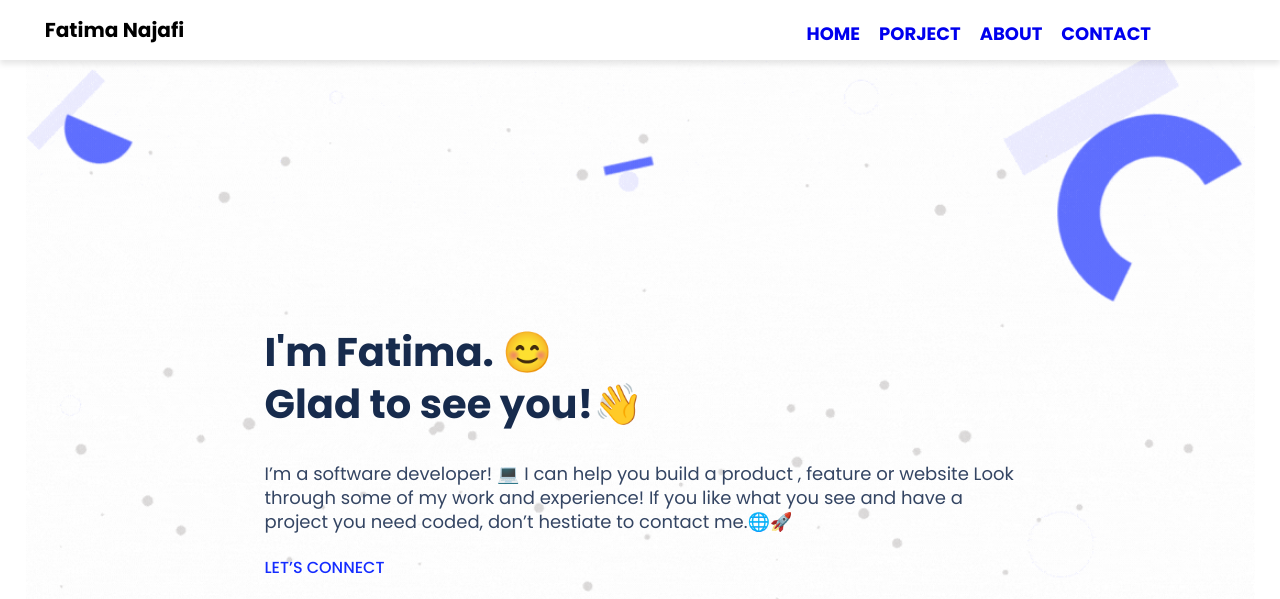
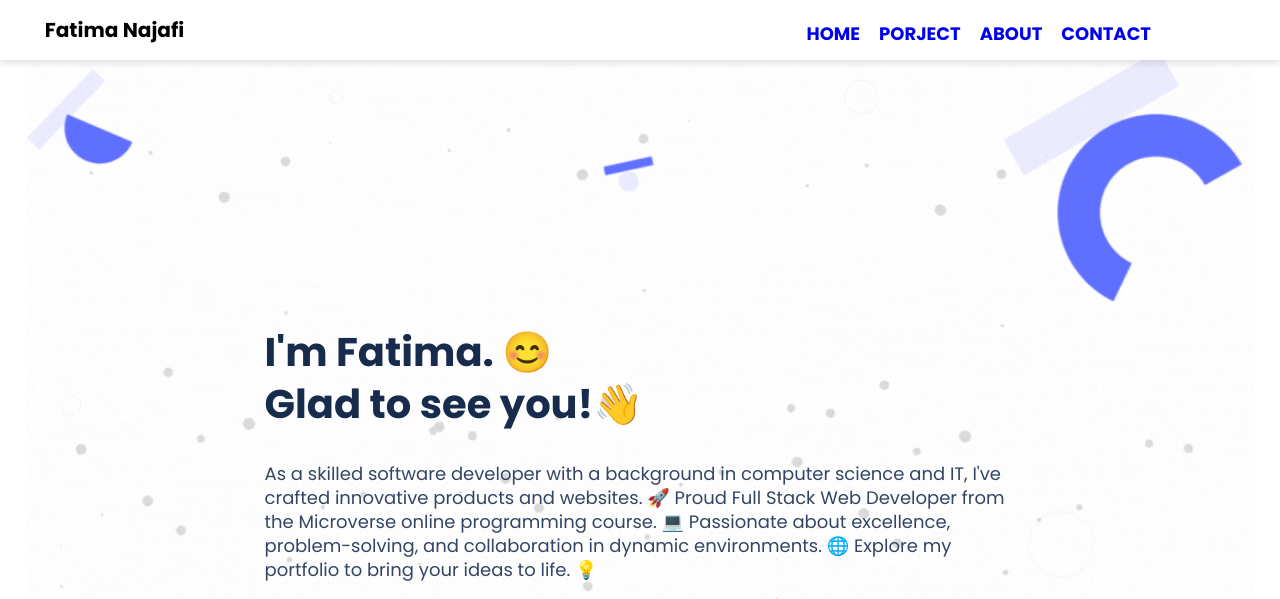
Before and after one commit to fatima-najafi/Portfolio, a website: page index.html in a window 1280 px wide. Shown: the top 599 px of the page. Drawn offline with Linux system fonts and the light colour scheme.

Commit message:
Update the header section

```diff
--- a/index.html
+++ b/index.html
@@ -59,14 +59,8 @@
             <div class=" headline">
                 <h1 class="headline-heading heading-large">I'm Fatima. 😊 <br> Glad
                     to see you!👋</h1>
-                <p class="headline-paragraph paragraph">I’m a software
-                    developer! 💻 I can help you build a product , feature
-                    or website
-                    Look
-                    through some of my work
-                    and experience! If you like what you see and have a project
-                    you need coded, don’t hestiate to contact
-                    me.🌐🚀
+                <p class="headline-paragraph paragraph">
+As a skilled software developer with a background in computer science and IT, I've crafted innovative products and websites. 🚀 Proud Full Stack Web Developer from the Microverse online programming course. 💻 Passionate about excellence, problem-solving, and collaboration in dynamic environments. 🌐 Explore my portfolio  to bring your ideas to life. 💡
                 </p>
                 <p class="headline-sm-suport">LET’S CONNECT  </p>
                 <ul class="social-icons">
@@ -102,16 +96,7 @@
             <div class="headline-skill-container">
                 <div class="headline">
                     <h2 class="headline-heading heading-large">About<br>Myself</h2>
-                    <p class="headline-paragraph paragraph">I’m a software
-                        developer! I can help you build a product ,
-                        feature
-                        or website
-                        Look
-                        through some of my work
-                        and experience! If you like what you see and have a
-                        project you need coded, don’t hestiate to
-                        contact
-                        me.
+                    <p class="headline-paragraph paragraph">A passionate full-stack web developer with a background in computer science and IT, has been collaborating globally on projects ranging from landing page creation to back-end API development using Javascript, React, Ruby, Ruby On Rails, and Postgres.
                     </p>
                     <p class="headline-sm-suport">LET’S CONNECT</p>
                     <ul class=" social-icons">
```
